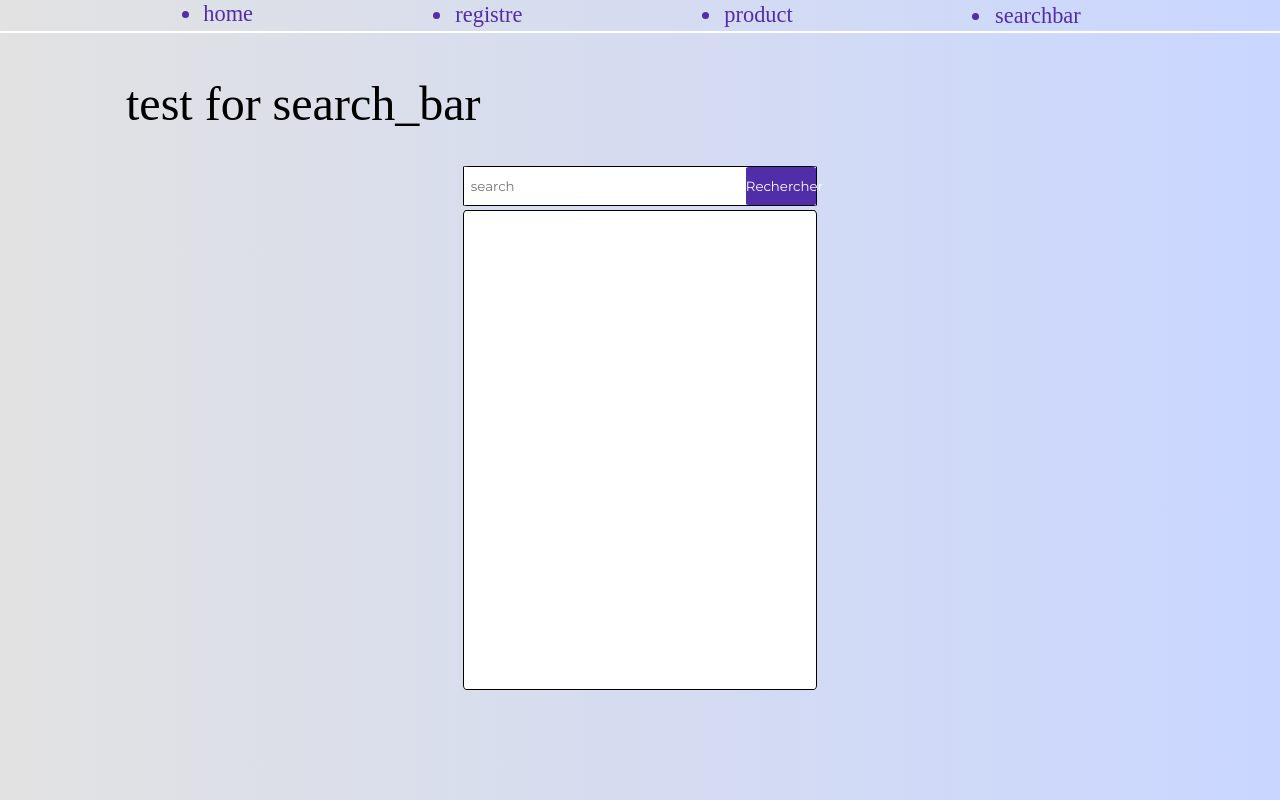
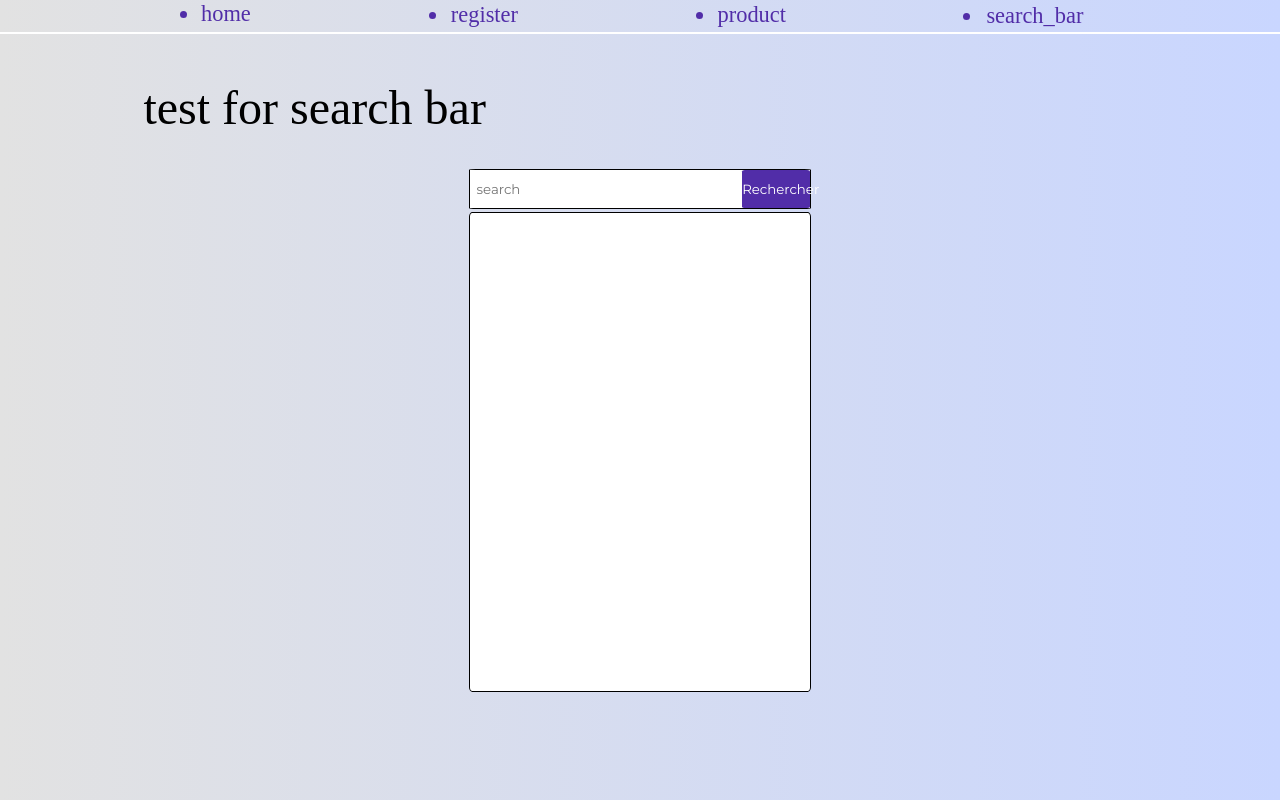
Before and after one commit to ouamarawl/final_web, a React (Create React App) app: page /Searchbar in a window 1280 px wide. Built offline with nearby package versions, Linux system fonts and the light colour scheme; a web font is replaced by a local one.

Commit message:
modified

```diff
--- a/src/component/Header/header.js
+++ b/src/component/Header/header.js
@@ -6,9 +6,9 @@ function Header() {
     <div className='header'>
         <ul>
             <Link to='/' ><li>home</li></Link>
-            <Link to='Registre'><li>registre</li></Link>
+            <Link to='Registre'><li>register</li></Link>
             <Link to='Product'><li>product</li></Link>
-            <Link to= 'Searchbar'><li>searchbar</li></Link>
+            <Link to= 'Searchbar'><li>search_bar</li></Link>
         </ul>
     </div>
   )
--- a/src/component/pages/Searchbar/Searchbar.js
+++ b/src/component/pages/Searchbar/Searchbar.js
@@ -3,7 +3,7 @@ import './Searchbar.css'
 function Searchbar() {
   return (
     <div className='search_bar' >
-       <h1 id='first_h1_3'>test for search_bar</h1>
+       <h1 id='first_h1_3'>test for search bar</h1>
         <div className='container_search_bar'>
         <div className='partie_de_recheres'>
          <input id='input' type="search" placeholder="search"/>
--- a/src/component/pages/product/Product.js
+++ b/src/component/pages/product/Product.js
@@ -6,7 +6,7 @@ import Data_product from './data_product'
 function Product() {
   return (
   <div className='produit'>
-   <h1 id='first_h1_2'> test for list_product </h1>
+   <h1 id='first_h1_2'> test for product list </h1>
     <div className='container-product'>
 
        {Data_product.map((currentValue, index) => (
--- a/src/component/pages/registre/Registre.js
+++ b/src/component/pages/registre/Registre.js
@@ -12,7 +12,7 @@ function Registre() {
       };
   return (
     <div className='registre' >
-      <h1 id='first_h1'>teste for registre</h1>
+      <h1 id='first_h1'>teste for register</h1>
       <div className="container" ref={containerRef}>
       <div className="form-container sign-up">
         <form>
```
